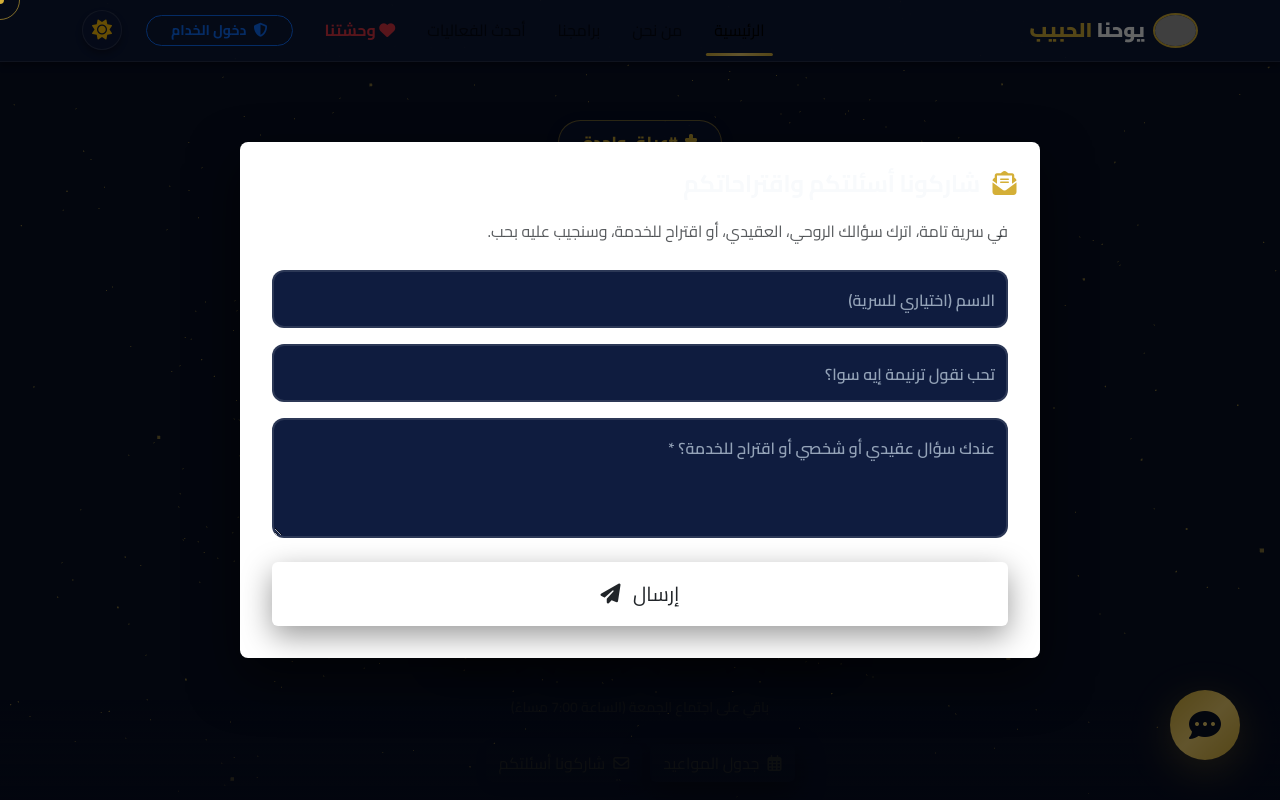
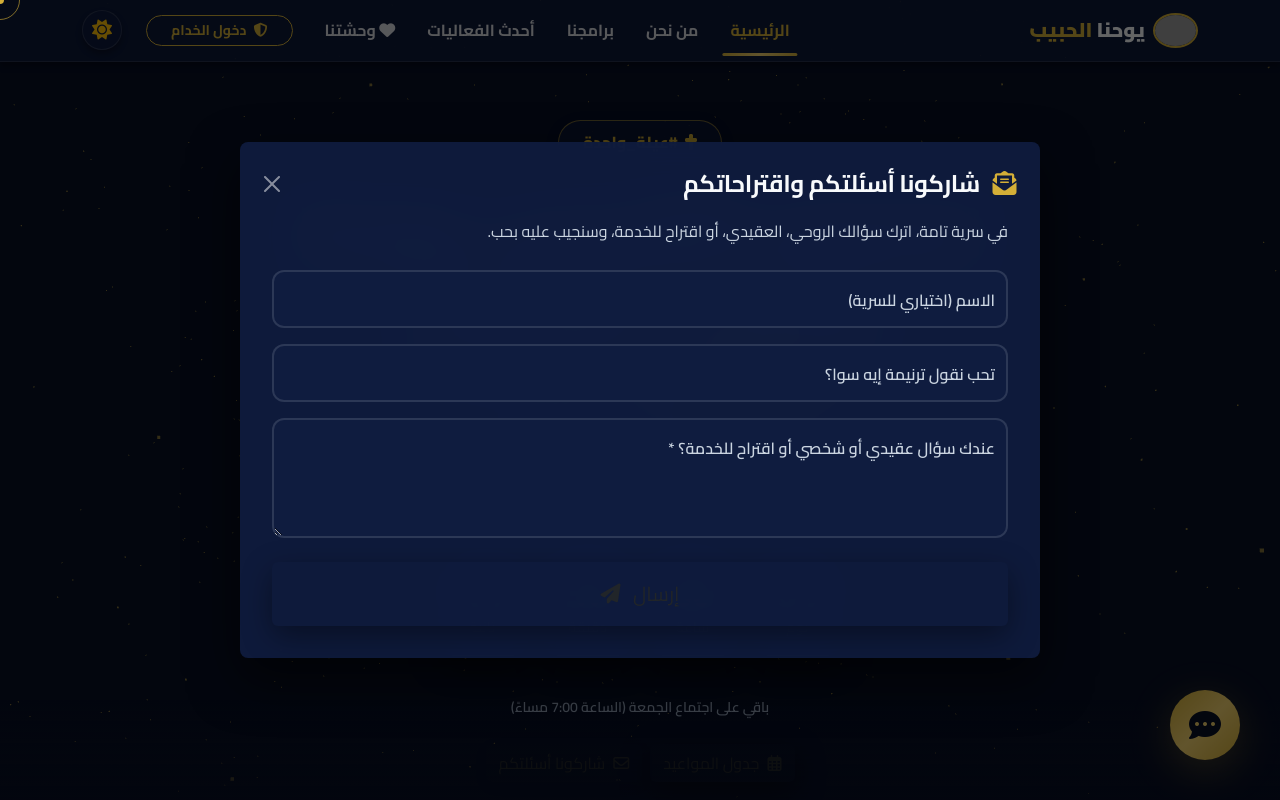
Before and after one commit to george22george9-hue/saint-john, a Next.js app: page / in a window 1280 px wide. Both pictures are taken after a click on the button "شاركونا أسئلتكم". Shown: the top 800 px of the page. Built offline with nearby package versions, Linux system fonts and the light colour scheme; no server answers; the database is empty; grey boxes are pictures that could not be loaded.

Commit message:
fix dark mode texts

```diff
--- a/app/globals.css
+++ b/app/globals.css
@@ -53,7 +53,7 @@ html.dark {
   --bg-light-gray: rgba(7, 14, 36, 0.9);
 
   --text-main: #f8fafc;
-  --text-muted: #94a3b8;
+  --text-muted: #cbd5e1;
   --text-inverse: #0f1c3f;
 
   --shadow-sm: 0 4px 6px rgba(0, 0, 0, 0.3);
@@ -107,6 +107,25 @@ h1, h2, h3, h4, h5, h6 {
 a {
   text-decoration: none;
   transition: color 0.3s cubic-bezier(0.4, 0, 0.2, 1);
+}
+
+.text-muted {
+  color: var(--text-muted) !important;
+}
+
+html.dark .text-muted,
+html.dark .dark\:text-gray-300,
+html.dark .dark\:text-slate-300 {
+  color: #cbd5e1 !important;
+}
+
+html.dark .dark\:text-gray-400,
+html.dark .dark\:text-slate-400 {
+  color: #94a3b8 !important;
+}
+
+html.dark .dark\:text-white {
+  color: #ffffff !important;
 }
 
 .text-primary { color: var(--primary) !important; }
@@ -307,6 +326,41 @@ html.dark .text-primary { color: #f8fafc !important; }
   box-shadow: var(--shadow-glow);
 }
 
+.btn-outline-primary,
+.btn-outline-primary * {
+  color: var(--primary) !important;
+  border-color: var(--primary) !important;
+  transition: all 0.3s ease;
+}
+
+.btn-outline-primary:hover,
+.btn-outline-primary:hover *,
+.btn-outline-primary:focus,
+.btn-outline-primary:focus *,
+.btn-outline-primary:active,
+.btn-outline-primary:active * {
+  background-color: var(--primary) !important;
+  border-color: var(--primary) !important;
+  color: #ffffff !important;
+}
+
+html.dark .btn-outline-primary,
+html.dark .btn-outline-primary * {
+  color: var(--accent) !important;
+  border-color: var(--accent) !important;
+}
+
+html.dark .btn-outline-primary:hover,
+html.dark .btn-outline-primary:hover *,
+html.dark .btn-outline-primary:focus,
+html.dark .btn-outline-primary:focus *,
+html.dark .btn-outline-primary:active,
+html.dark .btn-outline-primary:active * {
+  background-color: var(--accent) !important;
+  border-color: var(--accent) !important;
+  color: #070e24 !important;
+}
+
 /* --- Navigation Bar --- */
 .navbar {
   background: var(--navbar-bg);
@@ -327,16 +381,23 @@ html.dark .text-primary { color: #f8fafc !important; }
   color: var(--text-main) !important;
 }
 
+.navbar .nav-link,
+.navbar-nav .nav-link,
 .nav-link {
-  color: var(--navbar-link);
+  color: var(--navbar-link) !important;
   font-weight: 700;
   margin: 0 8px;
   position: relative;
   transition: color 0.3s ease;
 }
 
-.nav-link:hover, .nav-link.active {
-  color: var(--accent);
+.navbar .nav-link:hover,
+.navbar-nav .nav-link:hover,
+.navbar .nav-link.active,
+.navbar-nav .nav-link.active,
+.nav-link:hover,
+.nav-link.active {
+  color: var(--accent) !important;
 }
 
 .nav-link::after {
@@ -629,9 +690,9 @@ html.dark .news-section {
 
 /* --- Modal Styling --- */
 .modal-content {
-  background: var(--modal-bg);
+  background: var(--modal-bg) !important;
   backdrop-filter: blur(30px);
-  border: 1px solid var(--border-color);
+  border: 1px solid var(--border-color) !important;
   border-radius: 24px;
   box-shadow: var(--shadow-lg);
   color: var(--text-main);
--- a/components/About.tsx
+++ b/components/About.tsx
@@ -29,12 +29,12 @@ export default function About() {
                 <i className="fas fa-heart text-accent ms-3 fs-2"></i> بيت روحي
                 وعيلة واحدة
               </h3>
-              <p className="text-muted fs-5 mb-3">
+              <p className="text-muted dark:text-gray-300 fs-5 mb-3">
                 اجتماع القديس يوحنا الحبيب للشباب هو أكتر من مجرد لقاء أسبوعي،
                 هو <strong>#عيلة_واحدة</strong> بنجتمع فيها على محبة المسيح لتشجيع
                 بعضنا البعض.
               </p>
-              <p className="text-muted fs-5 mb-0">
+              <p className="text-muted dark:text-gray-300 fs-5 mb-0">
                 رؤيتنا إن كل شاب وشابة ينمو روحياً من خلال كلمة ربنا، ويبني صداقات
                 مسيحية حقيقية، ويطور من مهاراته عشان يكون نور وملح في مجتمعه.
               </p>
--- a/components/Footer.tsx
+++ b/components/Footer.tsx
@@ -5,12 +5,12 @@ export default function Footer() {
         <h4 className="mb-3 text-primary fw-bold gsap-fade-up">
           اجتماع القديس يوحنا الحبيب
         </h4>
-        <p className="mb-4 text-muted gsap-fade-up">
+        <p className="mb-4 text-muted dark:text-gray-300 gsap-fade-up">
           كنيسة الشهيد العظيم مارجرجس بسندبيس
         </p>
 
         <div className="footer-hashtags text-accent fw-bold gsap-fade-up">
-          #عيلة_واحدة <span className="mx-2 text-muted">|</span>{' '}
+          #عيلة_واحدة <span className="mx-2 text-muted dark:text-gray-400">|</span>{' '}
           #متتأخرش_وهات_صاحبك_في_إيدك
         </div>
 
@@ -86,7 +86,7 @@ export default function Footer() {
           </a>
         </div>
 
-        <div className="copyright text-muted gsap-fade-up mt-4">
+        <div className="copyright text-muted dark:text-gray-400 gsap-fade-up mt-4">
           &copy; 2026 اجتماع القديس يوحنا الحبيب للشباب. مبني بمحبة ✝️
         </div>
       </div>
--- a/components/Hero.tsx
+++ b/components/Hero.tsx
@@ -21,7 +21,7 @@ export default function Hero({ onOpenModal }: HeroProps) {
             <h2 className="hero-subtitle gsap-subtitle">
               كنيسة الشهيد العظيم مارجرجس بسندبيس
             </h2>
-            <p className="lead text-muted mb-4 fw-bold gsap-fade-up">
+            <p className="lead text-muted dark:text-gray-300 mb-4 fw-bold gsap-fade-up">
               بنمو روحي، معرفي، ومهاري في محبة المسيح وكنيسته الأرثوذكسية.
               <br />
               <span className="text-accent fw-extrabold">#متتأخرش_وهات_صاحبك_في_إيدك!</span>
@@ -29,7 +29,7 @@ export default function Hero({ onOpenModal }: HeroProps) {
 
             <CountdownTimer />
 
-            <div className="text-muted small mb-4 mt-n2 gsap-fade-up fw-semibold">
+            <div className="text-muted dark:text-gray-400 small mb-4 mt-n2 gsap-fade-up fw-semibold">
               باقي على اجتماع الجمعة (الساعة 7:00 مساءً)
             </div>
 
--- a/components/News.tsx
+++ b/components/News.tsx
@@ -37,7 +37,7 @@ export default function News({ initialAnnouncements }: NewsProps) {
     <section id="news" className="section-padding news-section relative-z">
       <div className="container">
         <h2 className="section-title gsap-fade-up">أحدث الإعلانات والنشاطات</h2>
-        <p className="text-center text-muted mb-5 gsap-fade-up">
+        <p className="text-center text-muted dark:text-gray-300 mb-5 gsap-fade-up">
           عيش معانا لحظة بلحظة
         </p>
 
@@ -55,7 +55,7 @@ export default function News({ initialAnnouncements }: NewsProps) {
               حدث خطأ أثناء تحميل الأخبار. يرجى المحاولة لاحقاً.
             </div>
           ) : announcements.length === 0 ? (
-            <div className="col-12 text-center text-muted py-5">
+            <div className="col-12 text-center text-muted dark:text-gray-300 py-5">
               <i className="far fa-calendar-times fs-1 mb-3"></i>
               <p>لا توجد أخبار أو نشاطات في الوقت الحالي.</p>
             </div>
@@ -77,7 +77,7 @@ export default function News({ initialAnnouncements }: NewsProps) {
                     </div>
                     <h4 className="mb-3 fw-bold">{ann.title}</h4>
                     <p
-                      className="text-muted mb-0"
+                      className="text-muted dark:text-gray-300 mb-0"
                       style={{ lineHeight: '1.8' }}
                     >
                       {ann.description}
--- a/components/QAModal.tsx
+++ b/components/QAModal.tsx
@@ -61,7 +61,7 @@ export default function QAModal({ isOpen, onClose }: QAModalProps) {
       <div className="modal-dialog modal-dialog-centered modal-lg">
         <div className="modal-content border-0 p-2">
           <div className="modal-header border-0 pb-0">
-            <h4 className="modal-title fw-bold text-primary">
+            <h4 className="modal-title fw-bold text-primary dark:text-white">
               <i className="fas fa-envelope-open-text me-2 text-accent"></i>{' '}
               شاركونا أسئلتكم واقتراحاتكم
             </h4>
@@ -73,7 +73,7 @@ export default function QAModal({ isOpen, onClose }: QAModalProps) {
             ></button>
           </div>
           <div className="modal-body px-4 pb-4 pt-3">
-            <p className="text-muted mb-4">
+            <p className="text-muted dark:text-gray-300 mb-4">
               في سرية تامة، اترك سؤالك الروحي، العقيدي، أو اقتراح للخدمة، وسنجيب
               عليه بحب.
             </p>
@@ -89,28 +89,32 @@ export default function QAModal({ isOpen, onClose }: QAModalProps) {
                 <div className="form-floating mb-3">
                   <input
                     type="text"
-                    className="form-control"
+                    className="form-control text-gray-900 dark:text-white placeholder:text-gray-500 dark:placeholder:text-gray-400"
                     id="name"
                     placeholder="الاسم"
                     value={name}
                     onChange={(e) => setName(e.target.value)}
                   />
-                  <label htmlFor="name">الاسم (اختياري للسرية)</label>
+                  <label htmlFor="name" className="text-gray-600 dark:text-gray-300">
+                    الاسم (اختياري للسرية)
+                  </label>
                 </div>
                 <div className="form-floating mb-3">
                   <input
                     type="text"
-                    className="form-control"
+                    className="form-control text-gray-900 dark:text-white placeholder:text-gray-500 dark:placeholder:text-gray-400"
                     id="hymn"
                     placeholder="ترنيمة"
                     value={hymnRequest}
                     onChange={(e) => setHymnRequest(e.target.value)}
                   />
-                  <label htmlFor="hymn">تحب نقول ترنيمة إيه سوا؟</label>
+                  <label htmlFor="hymn" className="text-gray-600 dark:text-gray-300">
+                    تحب نقول ترنيمة إيه سوا؟
+                  </label>
                 </div>
                 <div className="form-floating mb-4">
                   <textarea
-                    className="form-control"
+                    className="form-control text-gray-900 dark:text-white placeholder:text-gray-500 dark:placeholder:text-gray-400"
                     id="message"
                     placeholder="السؤال"
                     style={{ height: '120px' }}
@@ -118,7 +122,7 @@ export default function QAModal({ isOpen, onClose }: QAModalProps) {
                     value={message}
                     onChange={(e) => setMessage(e.target.value)}
                   ></textarea>
-                  <label htmlFor="message">
+                  <label htmlFor="message" className="text-gray-600 dark:text-gray-300">
                     عندك سؤال عقيدي أو شخصي أو اقتراح للخدمة؟ *
                   </label>
                 </div>
```
Also changed, not shown: components/Programs.tsx (+16 -12 lines).
